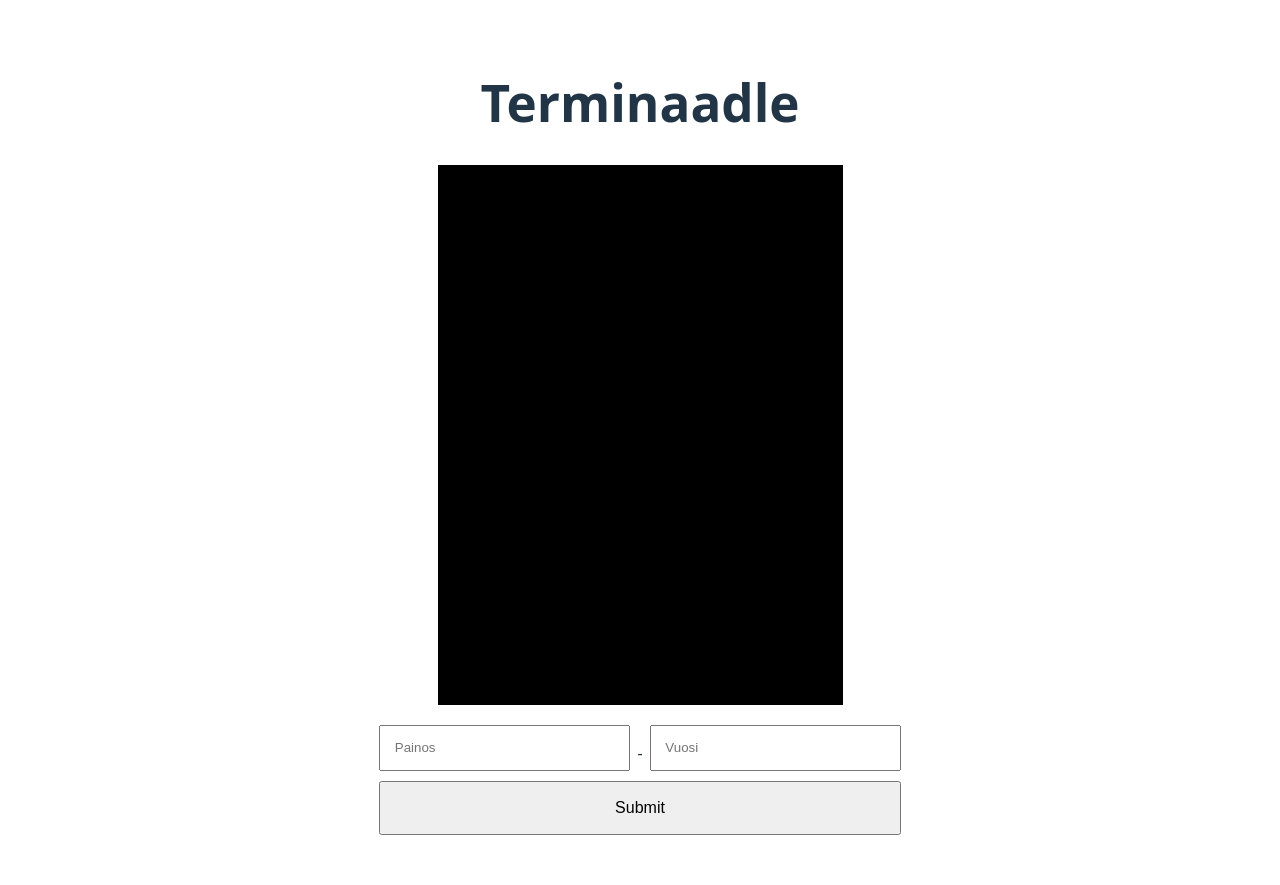
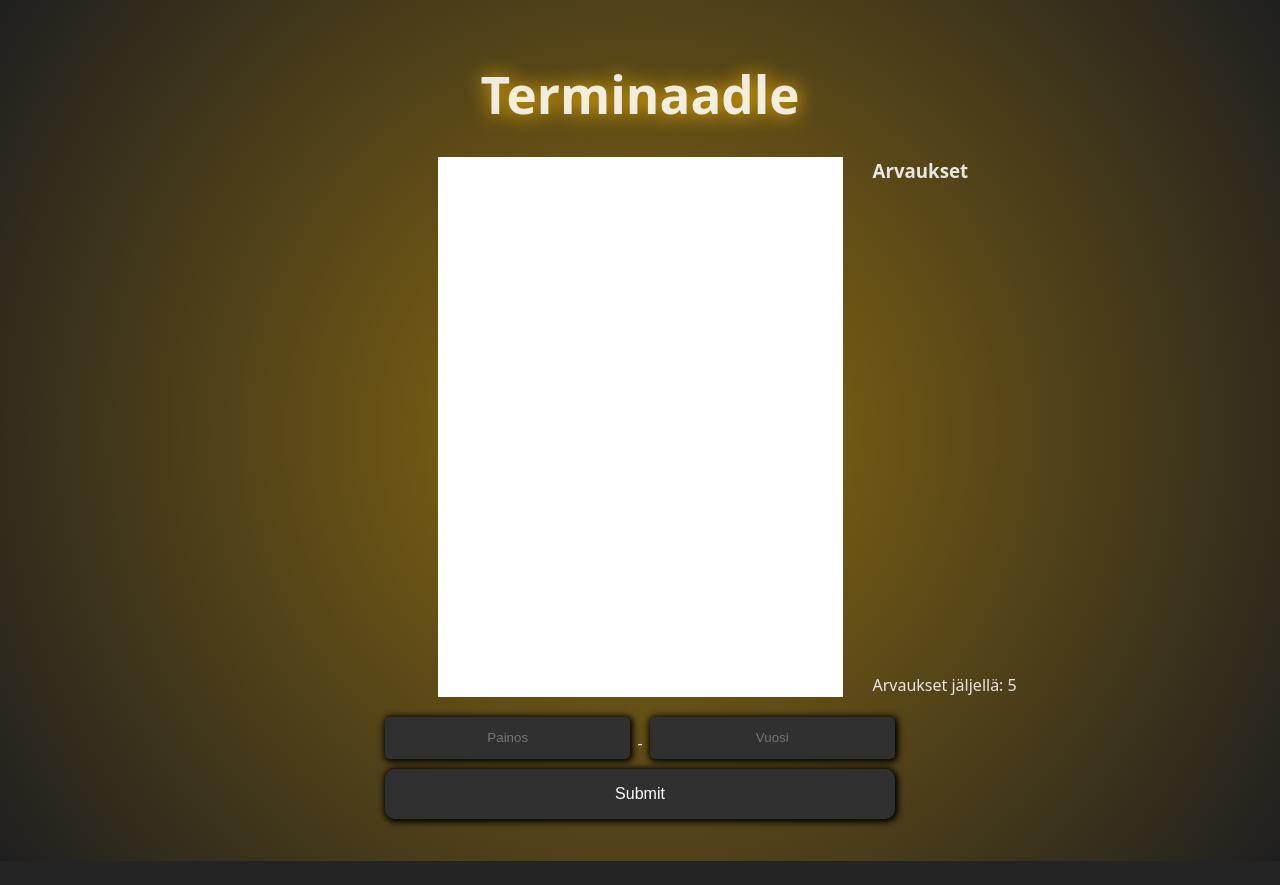
Before and after one commit to VerneriPudas/terminaadle, a React (Vite) app in the folder terminaadle-front/: page / in a window 1280 px wide. After the commit the page ends 861 px from the top, so only its background shows below. Built offline with nearby package versions, Linux system fonts and the light colour scheme.

Commit message:
Improve visuals of first draft  and start working on answer handling

```diff
--- a/terminaadle-front/src/App.tsx
+++ b/terminaadle-front/src/App.tsx
@@ -1,9 +1,34 @@
 import { useState } from "react";
 import "./styles/App.css";
+import "./styles/guesses.css";
+
+interface GuessProps {
+  issue: number | null;
+  releaseYear: number | null;
+  hint?: string;
+}
+
+function Guess({ issue, releaseYear, hint }: GuessProps) {
+  return (
+    <div>
+      {issue} - {releaseYear}
+      <span>{hint}</span>
+    </div>
+  );
+}
 
 function App() {
+  const [guesses, setGuesses] = useState<GuessProps[]>([]);
+
   function onFormSubmit(formData: FormData): void {
     console.log("Submited", formData);
+    console.log(guesses);
+
+    const guessObject: GuessProps = {
+      issue: formData.get("issue") as unknown as number,
+      releaseYear: formData.get("release_year") as unknown as number,
+    };
+    setGuesses((prev) => [...prev, guessObject]);
   }
 
   return (
@@ -11,6 +36,19 @@ function App() {
       <h1>Terminaadle</h1>
       <div id="img-container">
         <div id="terminaali-page"></div>
+        <div id="guesses">
+          <div className="guesses-content">
+            <h3>Arvaukset</h3>
+            {guesses.map((obj, index) => (
+              <Guess
+                key={index}
+                issue={obj.issue}
+                releaseYear={obj.releaseYear}
+              />
+            ))}
+          </div>
+          <footer id="guesses-footer">Arvaukset jäljellä: 5</footer>
+        </div>
       </div>
       <div id="form-container">
         <form action={onFormSubmit} id="guess-form">
@@ -19,15 +57,19 @@ function App() {
               <input
                 name="issue"
                 type="number"
+                inputMode="numeric"
                 className="guess-input"
                 placeholder="Painos"
+                required
               />
               <span className="space-span">-</span>
               <input
                 name="release_year"
                 type="number"
+                inputMode="numeric"
                 className="guess-input"
                 placeholder="Vuosi"
+                required
               />
               <div className="submit-button-container">
                 <input type="submit" className="submit-button" value="Submit" />
--- a/terminaadle-front/src/styles/App.css
+++ b/terminaadle-front/src/styles/App.css
@@ -5,6 +5,29 @@
 :root {
   --page-width: calc(9 * 45px);
   --page-height: calc(12 * 45px);
+
+  --page-background-color: #1f1f1f;
+  --border-color: #ffbb00;
+  --input-background-color: #303030;
+}
+
+body {
+  display: flex;
+  justify-content: center;
+  align-items: center;
+  /*background-color: var(--page-background-color);*/
+  min-height: 100vh;
+  margin: 0;
+  padding: 0;
+
+  overflow: hidden;
+
+  /*
+  background: linear-gradient(
+    var(--page-background-color),
+    var(--border-color));
+  */
+  background: radial-gradient(circle,rgba(255, 187, 0, 1) 0%, rgba(140, 107, 16, 1) 0%, rgba(31, 31, 31, 1) 100%);
 }
 
 #root {
@@ -23,6 +46,7 @@
 
 #app h1 {
   width: 100%;
+  text-shadow: var(--border-color) 1px 1px 20px;
 }
 
 #img-container {
@@ -31,9 +55,11 @@
 }
 
 #terminaali-page {
-  background-color: black;
+  background-color: white;
   width: 100%;
   height: 100%;
+
+  /*box-shadow: 1px 1px 2000px 5px var(--border-color); */
 }
 
 #form-container {
@@ -67,13 +93,56 @@
   padding: 1em;
   flex: 1 1 10px;
   margin-bottom: 10px;
+
+  background-color: var(--input-background-color);
+  box-shadow: 1px 1px 6px 2px black;
+  border-radius: 5px;
+  border: none;
+  outline: none;
+  color: white;
+  text-align: center;
+  transition: box-shadow 0.4s;
 }
+
+.guess-input:focus {
+  box-shadow: 1px 1px 6px 2px var(--border-color);
+}
+
+/* Hide the spin buttons in WebKit browsers */
+input::-webkit-outer-spin-button,
+input::-webkit-inner-spin-button {
+    -webkit-appearance: none;
+    margin: 0;
+}
+
+/* Hide spin buttons in Firefox */
+input[type="number"] {
+    -moz-appearance: textfield;
+    appearance: textfield;
+}
+
 
 .submit-button {
   padding: 1em;
   font-size: 1em;
   width: 100%;
+
+  background-color: var(--input-background-color);
+  border: none;
+  color: white;
+  box-shadow: 1px 1px 6px 2px black;
+  border-radius: 10px;
+  cursor: pointer;
+
+  transition: box-shadow 0.4s;
 }
+
+.submit-button:focus,
+.submit-button:hover {
+  box-shadow: 1px 1px 6px 2px var(--border-color);
+  outline: none;
+}
+
 
 .submit-button-container {
   width: 100%;
--- /dev/null
+++ b/terminaadle-front/src/styles/guesses.css
@@ -0,0 +1,28 @@
+#guesses {
+    display: flex;
+    flex-wrap: wrap;
+    flex-direction: column;
+
+    position: relative;
+    height: var(--page-height);
+    width: 300px;
+    /*background-color: var(--input-background-color);*/
+
+    bottom: var(--page-height);
+    left: calc(var(--page-width) + 20px);
+    text-align: left;
+}
+
+
+.guesses-content {
+    flex-grow: 1;
+}
+
+.guesses-content h3 {
+    margin: 0px auto auto 10px;
+}
+
+#guesses footer {
+    margin: 0px auto auto 10px;
+    width: 100%;
+}
--- a/terminaadle-front/src/styles/index.css
+++ b/terminaadle-front/src/styles/index.css
@@ -39,23 +39,7 @@ button {
   cursor: pointer;
   transition: border-color 0.25s;
 }
+
 button:hover {
   border-color: #646cff;
 }
-button:focus,
-button:focus-visible {
-  outline: 4px auto -webkit-focus-ring-color;
-}
-
-@media (prefers-color-scheme: light) {
-  :root {
-    color: #213547;
-    background-color: #ffffff;
-  }
-  a:hover {
-    color: #747bff;
-  }
-  button {
-    background-color: #f9f9f9;
-  }
-}
```
